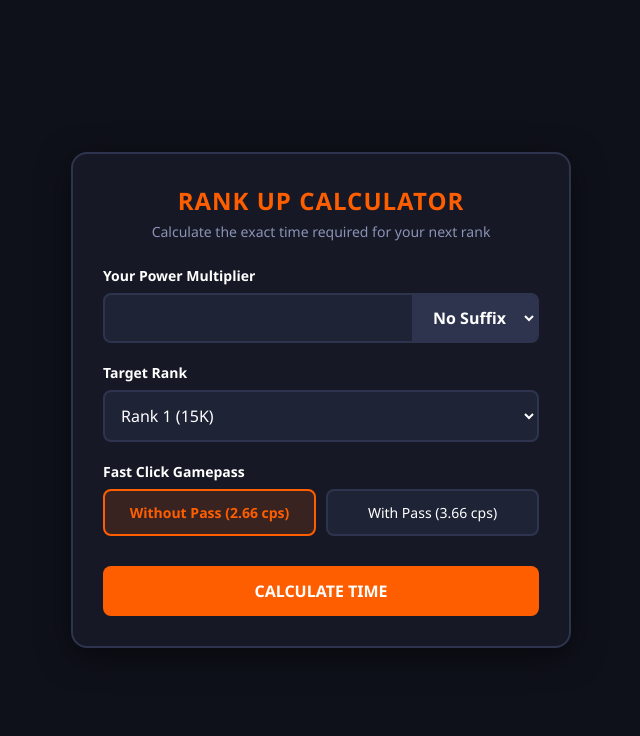
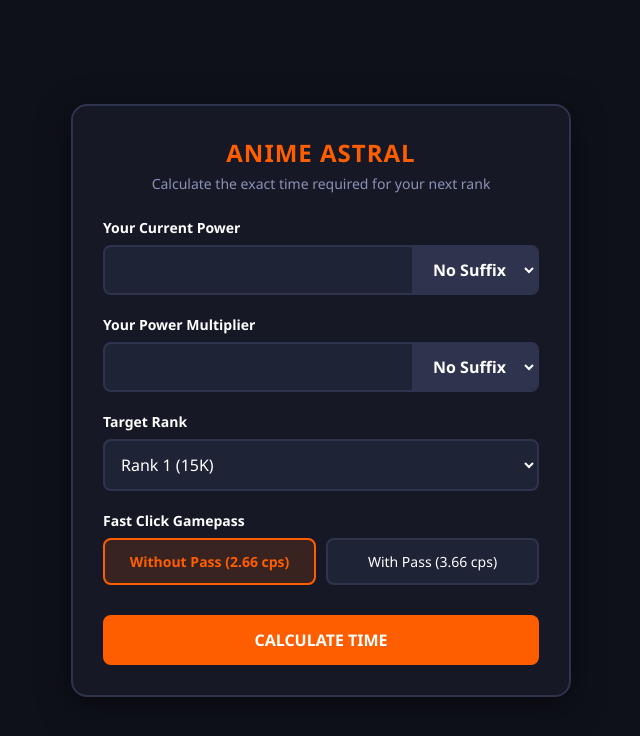
Before and after one commit to exitlaghekaban3-spec/time-to-rank-up, a Flask app: page / in a window 1280 px wide. Shown: the top 736 px of the page, without its empty margins (319-959 px from the left). Run offline with Flask 3, Linux system fonts and the light colour scheme.

Commit message:
Add files via upload

```diff
--- a/app.py
+++ b/app.py
@@ -33,7 +33,6 @@
     'βM': 1_000_000_000_000_000_000_000_000_000_000_000_000_000_000_000_000_000_000_000_000_000_000_000_000,
 }
 
-# Raw definitions to cleanly build values and lookups
 RAW_RANKS = {
     1: "15K", 2: "200K", 3: "1.5M", 4: "10.5M", 5: "70M", 6: "455M", 7: "2.5B", 8: "12.5B",
     9: "50B", 10: "225B", 11: "1.1T", 12: "7.5T", 13: "52.5T", 14: "395T", 15: "3.1Qa",
@@ -46,36 +45,14 @@
 
 def parse_rank_value(val_str):
     val_str = str(val_str).strip().replace(',', '.')
-
-    # Сортируем суффиксы от самых длинных к самым коротким,
-    # чтобы 'βB' проверялся раньше, чем одиночная 'B'
     sorted_suffixes = sorted(SUFFIXES.items(), key=lambda x: len(x[0]), reverse=True)
-
     for suffix, multiplier in sorted_suffixes:
         if val_str.endswith(suffix):
             num_part = val_str[:-len(suffix)].strip()
-            try:
-                return float(num_part) * multiplier
-            except ValueError:
-                pass
-    try:
-        return float(val_str)
-    except ValueError:
-        return 0.0
-
-def format_game_number(num):
-    if num == 0:
-        return "0"
-    abs_num = abs(num)
-    for suffix, multiplier in sorted(SUFFIXES.items(), key=lambda x: x[1], reverse=True):
-        if abs_num >= multiplier:
-            formatted = f"{num / multiplier:.2f}".rstrip('0').rstrip('.')
-            return f"{formatted}{suffix}"
-    return f"{num:.2f}".rstrip('0').rstrip('.')
+            return float(num_part) * multiplier
+    return float(val_str)
 
 RANKS_NUMERIC = {r: parse_rank_value(v) for r, v in RAW_RANKS.items()}
-
-# Generated tuple for template select menu: (rank_number, "Rank X (Value)")
 RANKS_SELECT_OPTIONS = [(r, f"Rank {r} ({v})") for r, v in RAW_RANKS.items()]
 
 def format_time(seconds):
@@ -100,6 +77,11 @@
     if request.method == "POST":
         multiplier_raw = request.form.get("multiplier", "0").replace(',', '.')
         selected_suffix = request.form.get("suffix", "")
+
+        # Получаем данные текущей силы игрока
+        current_power_raw = request.form.get("current_power", "0").replace(',', '.')
+        current_power_suffix = request.form.get("current_power_suffix", "")
+
         target_rank = int(request.form.get("rank", "1"))
         has_fast_click = request.form.get("fast_click") == "yes"
 
@@ -108,18 +90,33 @@
         except ValueError:
             base_multiplier = 0.0
 
+        try:
+            base_current_power = float(current_power_raw) if current_power_raw else 0.0
+        except ValueError:
+            base_current_power = 0.0
+
         suffix_value = SUFFIXES.get(selected_suffix, 1)
         total_multiplier = base_multiplier * suffix_value
+
+        # Считаем точную текущую силу игрока с учётом её суффикса
+        cp_suffix_value = SUFFIXES.get(current_power_suffix, 1)
+        total_current_power = base_current_power * cp_suffix_value
+
         clicks_per_second = 3.66 if has_fast_click else 2.66
         power_per_second = total_multiplier * clicks_per_second
+
         required_power = RANKS_NUMERIC.get(target_rank, 0.0)
 
-        if power_per_second > 0:
-            time_formatted = format_time(required_power / power_per_second)
+        # Вычисляем, сколько ЕЩЕ силы осталось набрать
+        power_left_needed = required_power - total_current_power
+
+        if power_left_needed <= 0:
+            time_formatted = "You already have this rank!"
+        elif power_per_second > 0:
+            time_formatted = format_time(power_left_needed / power_per_second)
         else:
             time_formatted = "Infinite (Enter a valid multiplier)"
 
-        # Store results AND form inputs to avoid resets
         session["rank_calc_data"] = {
             "result": {
                 "rank": target_rank,
@@ -130,6 +127,8 @@
             "inputs": {
                 "multiplier": multiplier_raw,
                 "suffix": selected_suffix,
+                "current_power": current_power_raw,
+                "current_power_suffix": current_power_suffix,
                 "rank": target_rank,
                 "fast_click": "yes" if has_fast_click else "no"
             }
@@ -138,7 +137,11 @@
 
     data = session.pop("rank_calc_data", None)
     result = data.get("result") if data else None
-    inputs = data.get("inputs") if data else {"multiplier": "", "suffix": "", "rank": 1, "fast_click": "no"}
+    inputs = data.get("inputs") if data else {
+        "multiplier": "", "suffix": "",
+        "current_power": "", "current_power_suffix": "",
+        "rank": 1, "fast_click": "no"
+    }
 
     return render_template("index.html", suffixes=SUFFIXES.keys(), ranks_options=RANKS_SELECT_OPTIONS, result=result, inputs=inputs)
 
--- a/templates/index.html
+++ b/templates/index.html
@@ -219,11 +219,26 @@
 
     <div class="calculator-card">
         <div class="header">
-            <h1>Rank Up Calculator</h1>
+            <h1>Anime Astral</h1>
             <p>Calculate the exact time required for your next rank</p>
         </div>
 
         <form action="/" method="POST">
+            <div class="form-group">
+                <label for="current_power">Your Current Power</label>
+                <div class="input-with-suffix">
+                    <input type="number" step="any" name="current_power" id="current_power"
+                        value="{{ inputs.current_power }}">
+                    <select name="current_power_suffix">
+                        <option value="" {% if inputs.current_power_suffix=="" %}selected{% endif %}>No Suffix</option>
+                        {% for suffix in suffixes %}
+                        <option value="{{ suffix }}" {% if inputs.current_power_suffix==suffix %}selected{% endif %}>{{
+                            suffix }}</option>
+                        {% endfor %}
+                    </select>
+                </div>
+            </div>
+
             <div class="form-group">
                 <label for="multiplier">Your Power Multiplier</label>
                 <div class="input-with-suffix">
@@ -281,7 +296,7 @@
             </div>
             <div class="result-row"
                 style="margin-top: 12px; border-top: 1px solid var(--accent-color); padding-top: 10px;">
-                <span style="font-weight: bold; color: var(--accent-color);">Estimated Time:</span>
+                <span style="font-weight: bold; color: var(--accent-color);">Estimated Time Remaining:</span>
                 <span class="result-value highlight">{{ result.time_needed }}</span>
             </div>
         </div>
```
